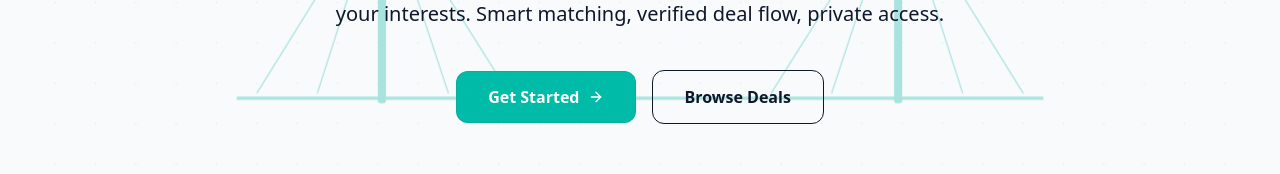
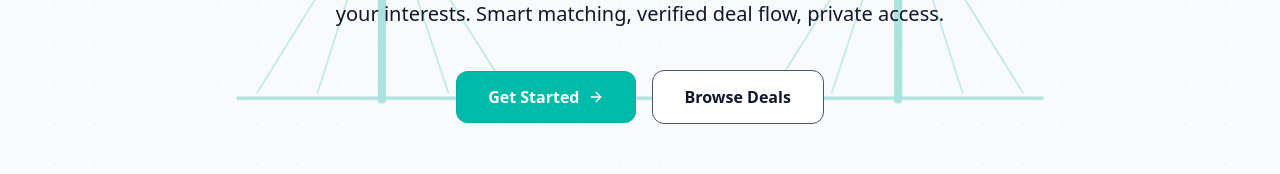
Before and after one commit to asaddawoodani/dealbridge, a Next.js app: page / in a window 1280 px wide. Shown: the part 365-539 px from the top of the page. Built offline with nearby package versions, Linux system fonts and the light colour scheme; no server answers.

Commit message:
Fix Browse Deals button transparency with inline background style
Co-Authored-By: Claude Opus 4.6 <noreply@anthropic.com>

```diff
--- a/app/page.tsx
+++ b/app/page.tsx
@@ -67,7 +67,8 @@ export default function Home() {
             </Link>
             <Link
               href="/deals"
-              className="rounded-xl border border-[--border] px-8 py-3.5 font-semibold hover:border-[--border-hover] transition-all text-base"
+              className="rounded-xl border border-slate-600 px-8 py-3.5 font-semibold hover:border-slate-400 transition-all text-base"
+              style={{ backgroundColor: 'var(--bg-input)' }}
             >
               Browse Deals
             </Link>
```
